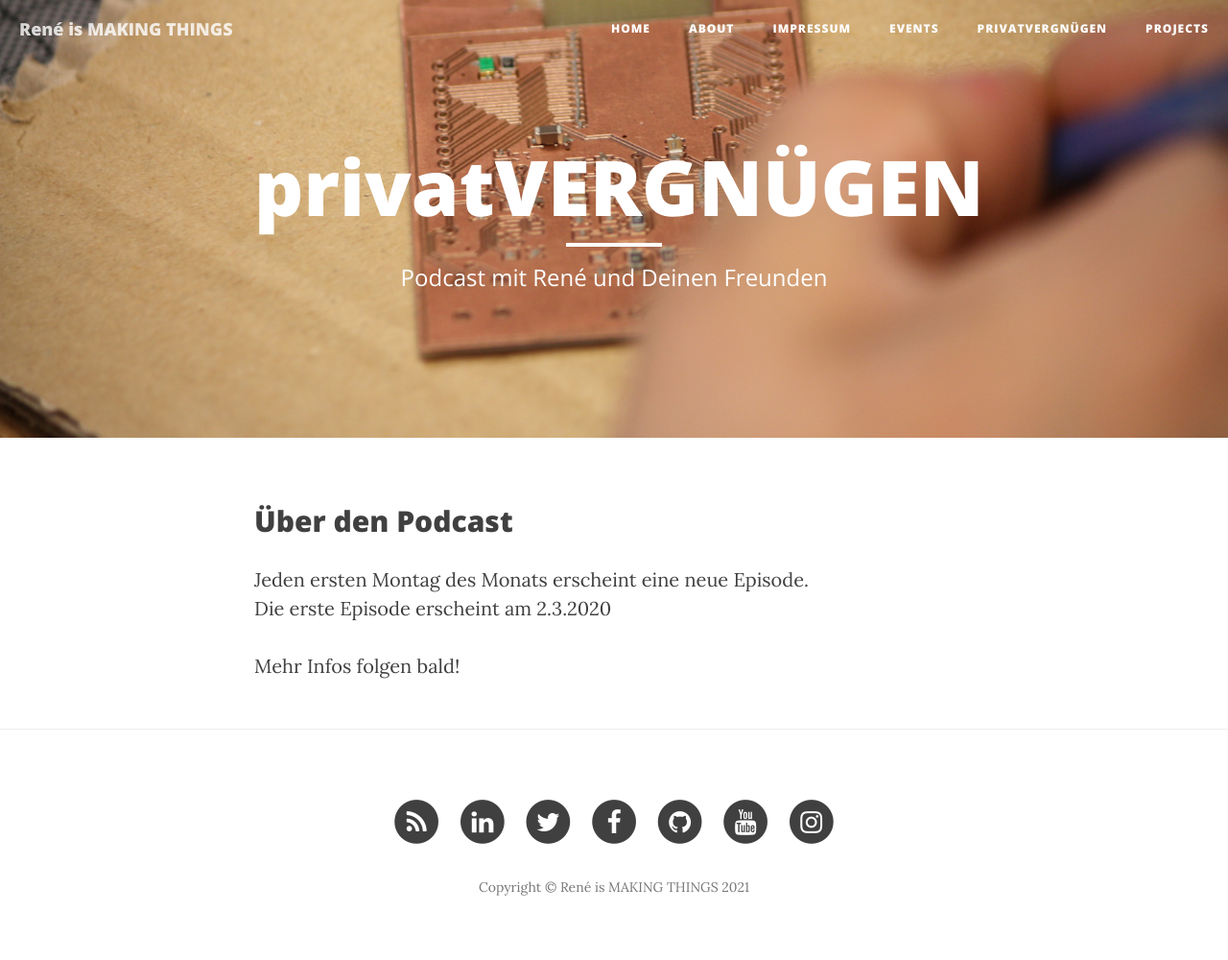
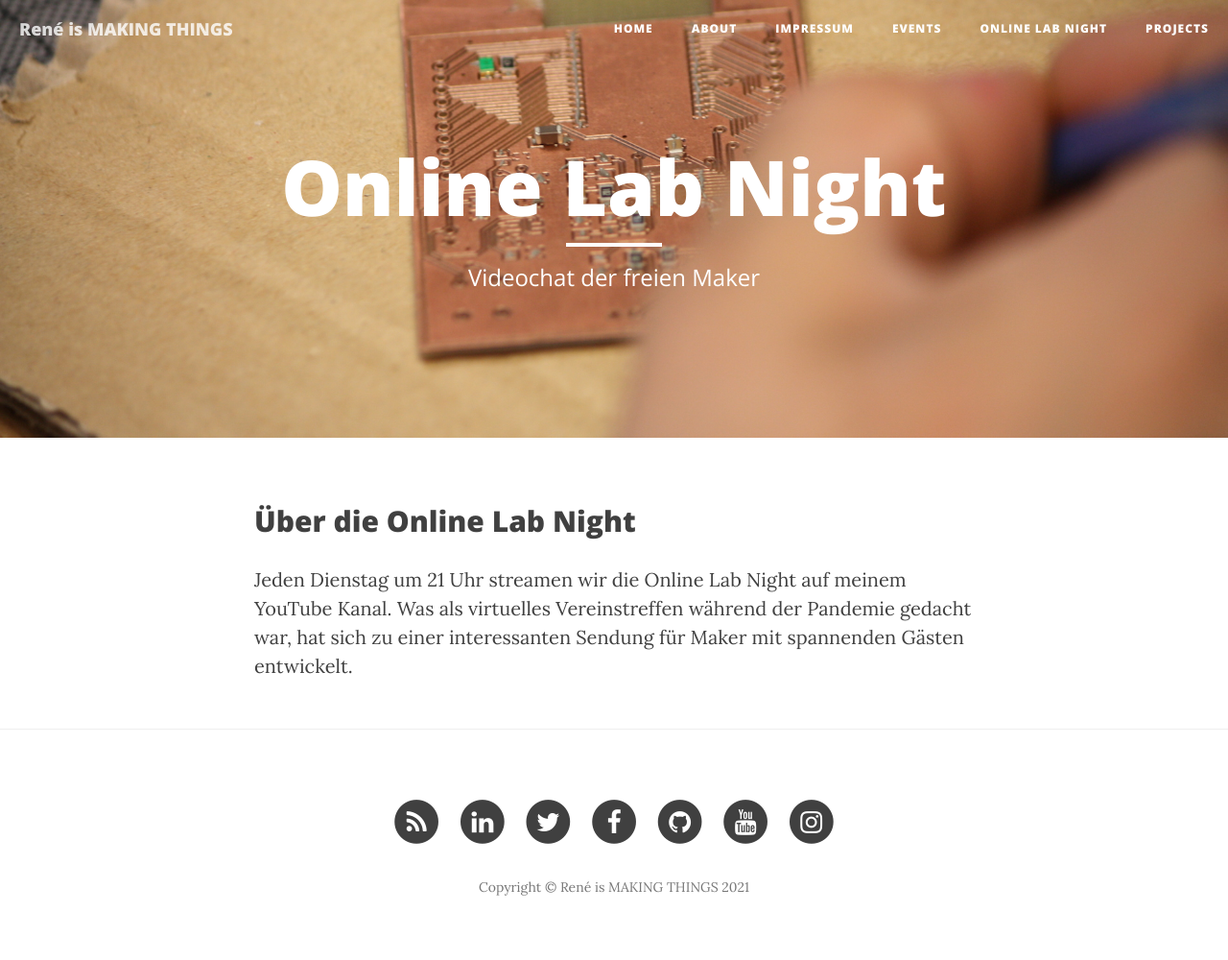
Before and after one commit to renebohne/renebohne.github.io, a Jekyll site: the page built from podcast.html, in a window 1280 px wide. Shown: the whole page at 96% size. Built offline with Jekyll 4.4.1, drawn with Linux system fonts in a browser that asks for light colours; nearby versions of some CDN libraries.

Commit message:
Online Lab Night eingefügt

```diff
--- a/podcast.html
+++ b/podcast.html
@@ -1,7 +1,7 @@
 ---
 layout: page
-title: "privatVERGNÜGEN"
-description: "Podcast mit René und Deinen Freunden"
+title: "Online Lab Night"
+description: "Videochat der freien Maker"
 ---
 <script>
   fbq('track', 'ViewContent', {
@@ -9,13 +9,9 @@ description: "Podcast mit René und Deinen Freunden"
   });
 </script>
 
-<h2>Über den Podcast</h2>
+<h2>Über die Online Lab Night</h2>
 <p>
-Jeden ersten Montag des Monats erscheint eine neue Episode.
-<br />Die erste Episode erscheint am 2.3.2020
-<br />
-<br /> Mehr Infos folgen bald!
-</p>
+Jeden Dienstag um 21 Uhr streamen wir die Online Lab Night auf meinem YouTube Kanal. Was als virtuelles Vereinstreffen während der Pandemie gedacht war, hat sich zu einer interessanten Sendung für Maker mit spannenden Gästen entwickelt.
 
 <div class="list-group">
     {% for post in site.posts %}
```
